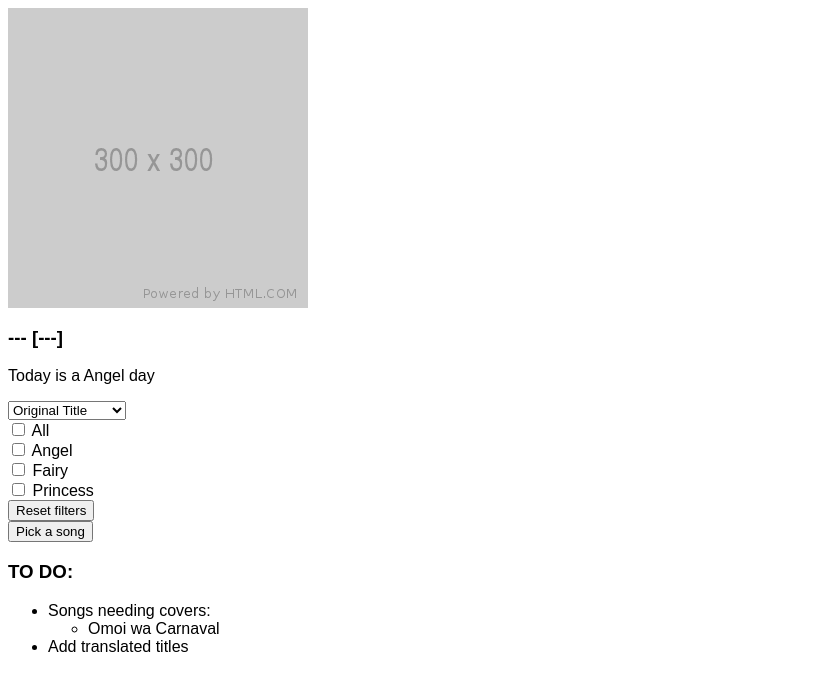
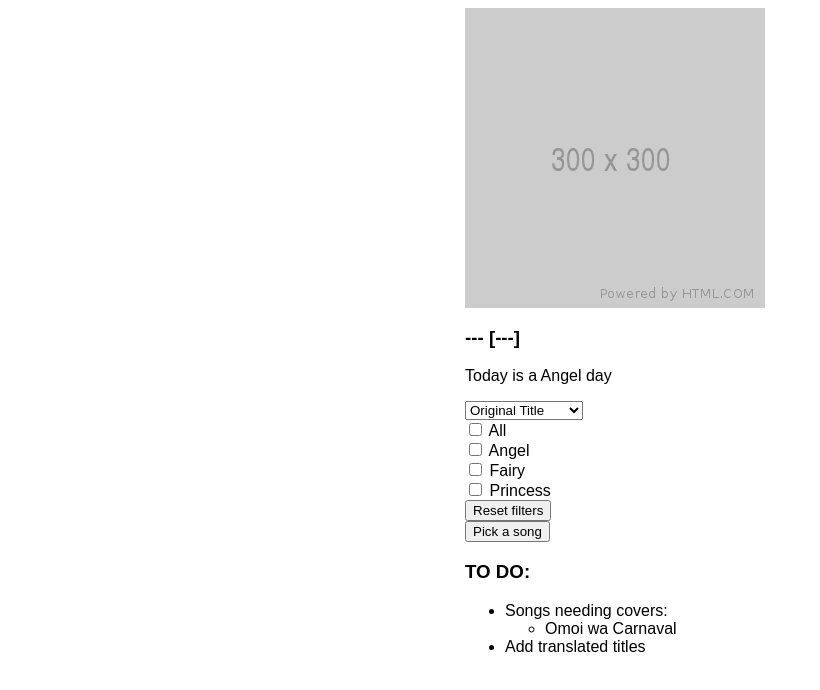
Before and after one commit to Wall-Dough/mltd-song-picker, a plain HTML site: page index.html in a window 1280 px wide. Shown: the whole page, without its empty margins (0-820 px from the left). Drawn offline with Linux system fonts and the light colour scheme.

Commit message:
Center everything

```diff
--- a/css/styles.css
+++ b/css/styles.css
@@ -1,3 +1,8 @@
 html {
   font-family: sans-serif;
 }
+
+.wrapper {
+  width: 350px;
+  margin: 0 auto;
+}
--- a/index.html
+++ b/index.html
@@ -5,6 +5,7 @@
   <script src="js/code.js"></script>
 </head>
 <body>
+  <section class="wrapper">
     <img id="song-art" src="img/placeholder.png" width="300" height="300" />
     <div>
       <h3><span id="title">---</span> [<span id="type-in-title">---</span>]</h3>
@@ -36,5 +37,6 @@
         <li>Add translated titles</li>
       </ul>
     </div>
+  </section>
 </body>
 </html>
```
Lines whose indentation alone changed are shown as unchanged.
